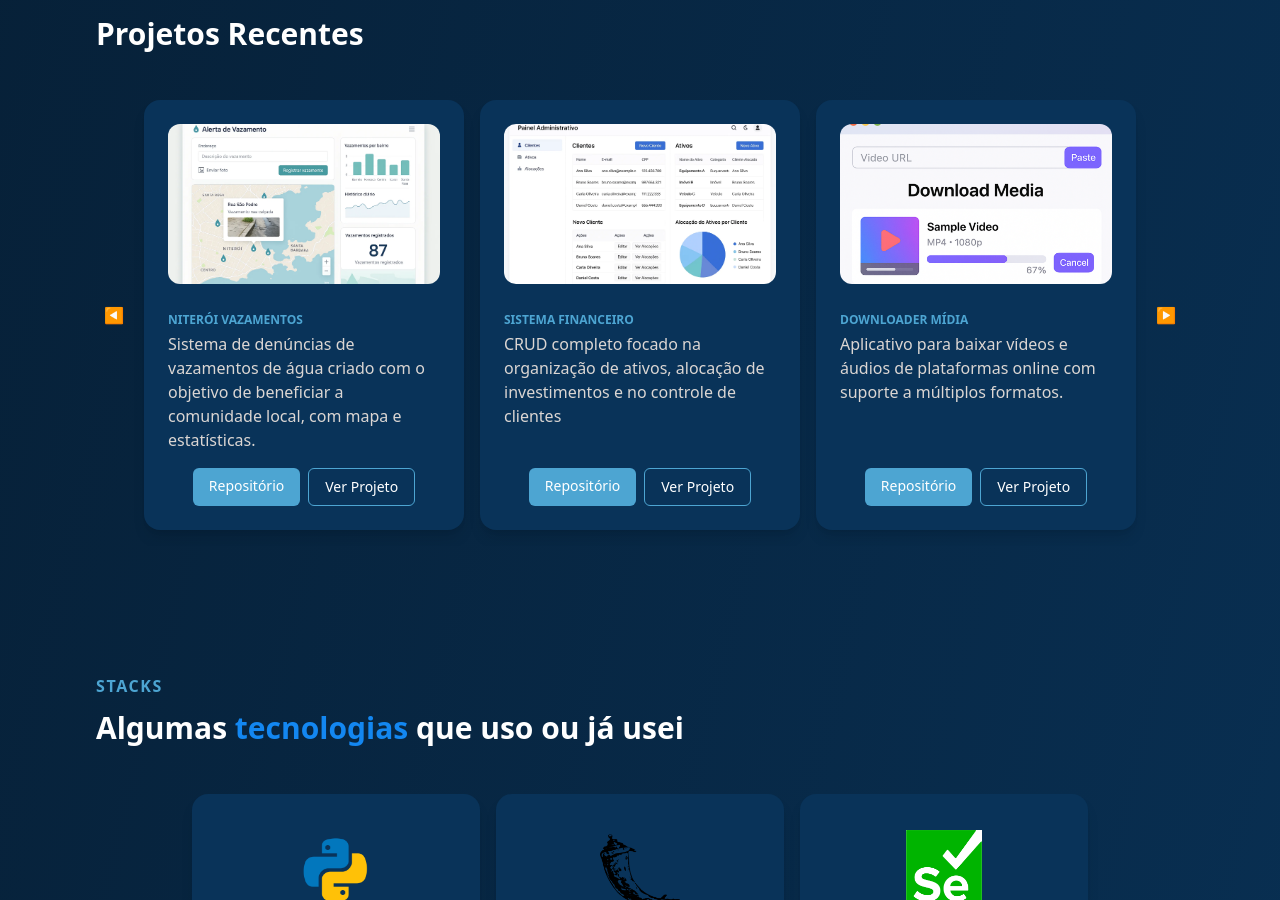
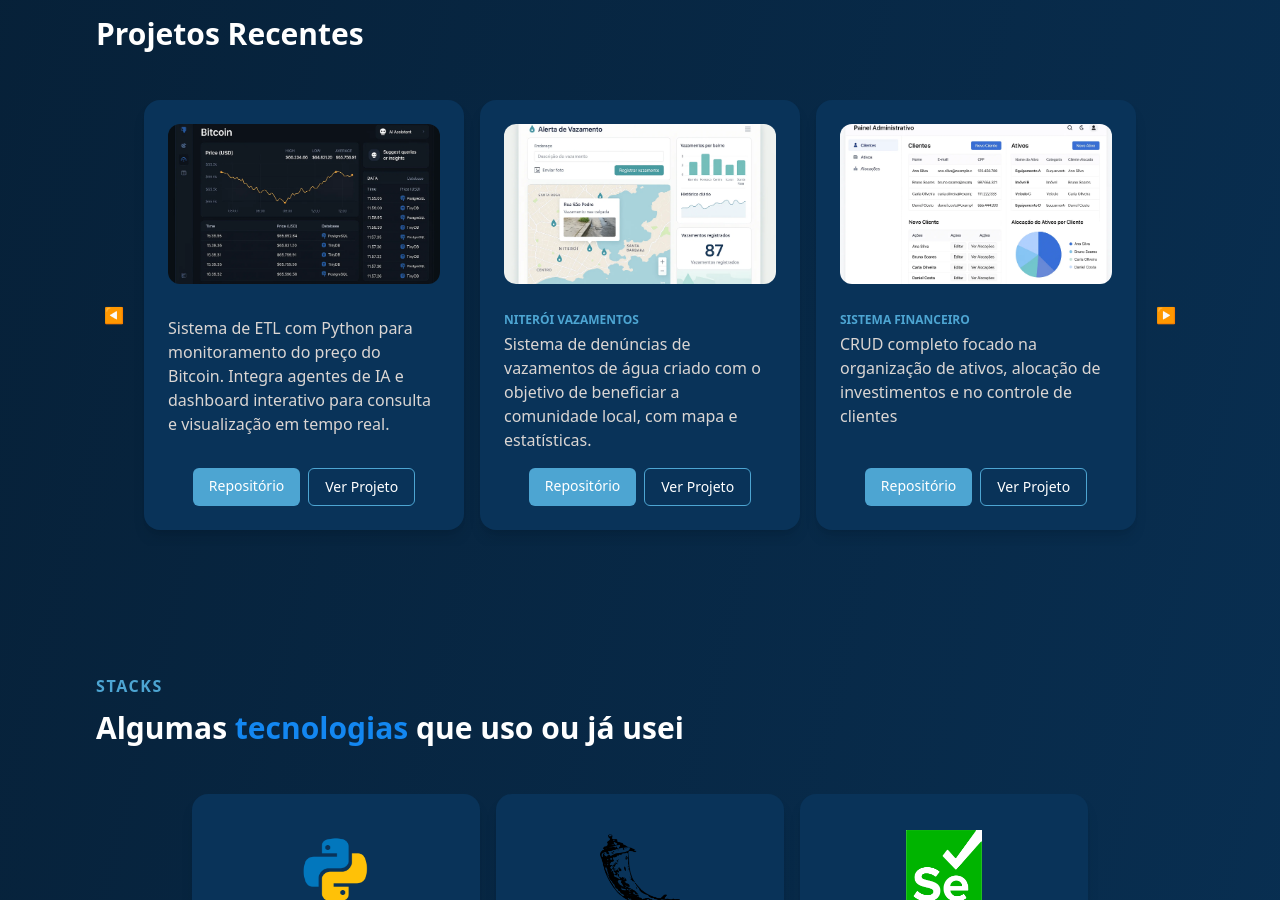
Before and after one commit to vmellozk/portfolio-profissional, a React (Vite) app: page / in a window 1280 px wide. Shown: the part 2164-3064 px from the top of the page. Built offline with nearby package versions, Linux system fonts and the light colour scheme.

Commit message:
inserindo novo projeto (pipeline bitcoin e agente de ia)

```diff
--- a/src/App.tsx
+++ b/src/App.tsx
@@ -77,6 +77,7 @@ export default function App() {
   const scrollContainerProjects = useRef<HTMLDivElement | null>(null);
 
   const projects = [
+    { id: "Pipeline Bitcoin Agente IA", tittle: "Pipeline Bitcoin Agente IA", description: "Sistema de ETL com Python para monitoramento do preço do Bitcoin. Integra agentes de IA e dashboard interativo para consulta e visualização em tempo real.", image: "images/pipeline_bitcoin.png", repoLink: "https://github.com/vmellozk/pipeline-bitcoin-agno", viewProject: "https://github.com/vmellozk/pipeline-bitcoin-agno" },
     { id:"Niteroi Vazamentos", title: "Niterói Vazamentos", description: "Sistema de denúncias de vazamentos de água criado com o objetivo de beneficiar a comunidade local, com mapa e estatísticas.", image: "images/niteroi_vazamentos.png", repoLink: "https://github.com/vmellozk/sistema-vazamento-niteroi", viewProject: "https://github.com/vmellozk/sistema-vazamento-niteroi" },
     { id: "Sistema Financeiro", title: "Sistema Financeiro", description: "CRUD completo focado na organização de ativos, alocação de investimentos e no controle de clientes", image: "images/sistema_financeiro.png", repoLink: "https://github.com/vmellozk/crud-sistema-financeiro-node", viewProject: "https://github.com/vmellozk/crud-sistema-financeiro-node" },
     { id: "Downloader de Mídia", title: "Downloader Mídia", description: "Aplicativo para baixar vídeos e áudios de plataformas online com suporte a múltiplos formatos.", image: "images/downloader_midia_of.png", repoLink: "https://github.com/vmellozk/downloader-midia", viewProject: "https://youtu.be/5T__ed89DhM" },
```
Also changed, not shown: public/images/pipeline_bitcoin.png (added).
